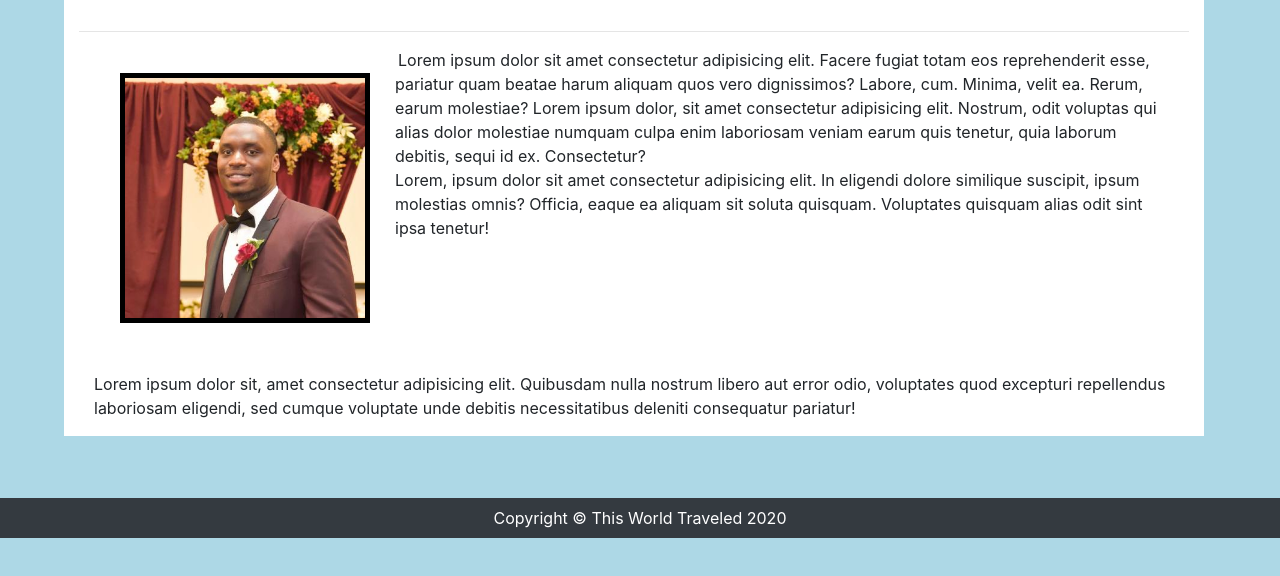
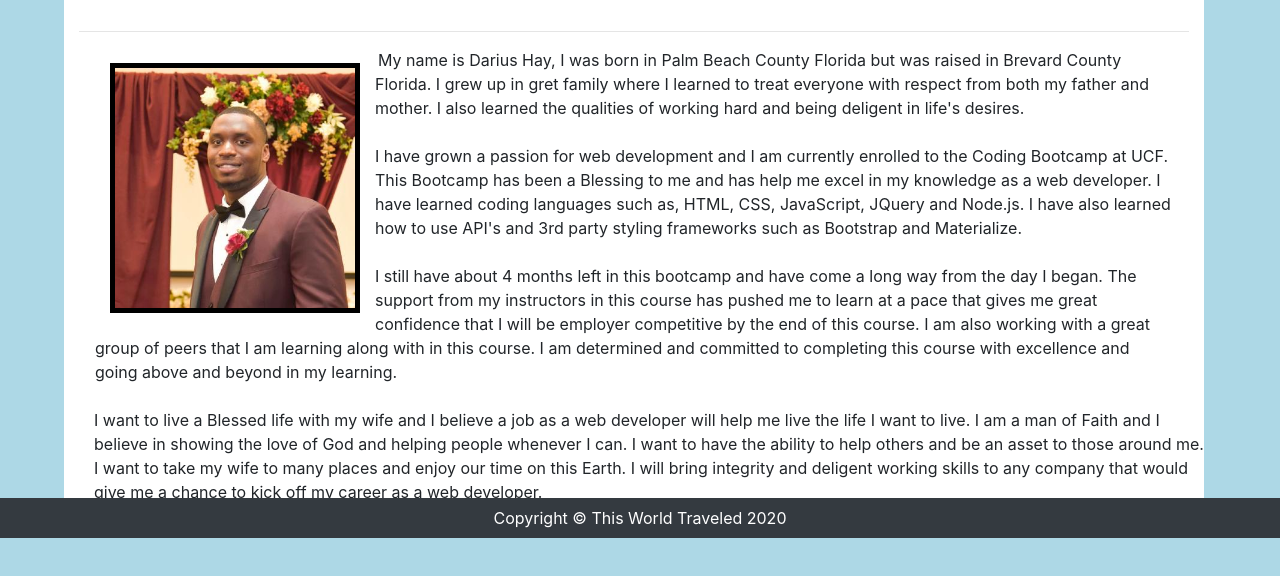
Before and after one commit to DariusHay/responsive_portfolio, a plain HTML site: page index.html in a window 1280 px wide. Shown: the part 262-838 px from the top of the page. Drawn offline with nearby package versions, Linux system fonts and the light colour scheme.

Commit message:
updated bio

```diff
--- a/css/responsive-style.css
+++ b/css/responsive-style.css
@@ -29,7 +29,7 @@ img {
     border: 2px solid black;
 }
 #main-pic {
-    margin: 25px;
+    margin: 15px;
     /* align-items: center;  */
     height: 250px;
     width: 250px;
--- a/index.html
+++ b/index.html
@@ -44,7 +44,8 @@
         <main class="container">
             <div class="row" id="top">
                 <h1 id="aboutMeHead" class="text-info pt-2">About me</h1>
-                <a href="./assets/coding-resume .pdf" id="resumelink" target="_blank"><button id="resumeBtn" type="button" class="btn btn-primary">Resume</button></a>
+                <a href="./assets/coding-resume .pdf" id="resumelink" target="_blank"><button id="resumeBtn"
+                        type="button" class="btn btn-primary">Resume</button></a>
             </div>
             <hr class="dashed">
             <section class="row">
@@ -52,24 +53,31 @@
                     <div class="clearfix px-3">
                         <img id="main-pic" src="assets/DHay.jpg" class="float-left responsive"
                             alt="Picture from my wedding">
-                        <p class="d-inline">Lorem ipsum dolor sit amet consectetur adipisicing elit. Facere fugiat totam
-                            eos reprehenderit esse, pariatur quam beatae harum aliquam quos vero dignissimos? Labore,
-                            cum. Minima, velit ea. Rerum, earum molestiae?
-                            Lorem ipsum dolor, sit amet consectetur adipisicing elit. Nostrum, odit voluptas qui alias
-                            dolor molestiae numquam culpa enim laboriosam veniam earum quis tenetur, quia laborum
-                            debitis, sequi id ex. Consectetur?
-                            <br /> Lorem, ipsum dolor sit amet consectetur adipisicing elit. In eligendi dolore
-                            similique suscipit, ipsum molestias omnis? Officia, eaque ea aliquam sit soluta quisquam.
-                            Voluptates quisquam alias odit sint ipsa tenetur!
+                        <p class="d-inline">My name is Darius Hay, I was born in Palm Beach County Florida but was
+                            raised in Brevard County Florida. I grew up in gret family where I learned to treat everyone
+                            with respect from both my father and mother. I also learned the qualities of working hard
+                            and being deligent in life's desires. <br><br> I have grown a passion for web development
+                            and I am currently enrolled to the Coding Bootcamp at UCF. This Bootcamp has been a Blessing
+                            to me and has help me excel in my knowledge as a web developer. I have learned coding
+                            languages such as, HTML, CSS, JavaScript, JQuery and Node.js. I have also learned how to use
+                            API's and 3rd party styling frameworks such as Bootstrap and Materialize. <br> <br>
+                            I still have about 4 months left in this bootcamp and have come a long way from the day I
+                            began. The support from my instructors in this course has pushed me to learn at a pace that
+                            gives me great confidence that I will be employer competitive by the end of this course. I
+                            am also working with a great group of peers that I am learning along with in this course. I
+                            am determined and committed to completing this course with excellence and going above and
+                            beyond in my learning.
                         </p>
                     </div>
                 </div>
             </section>
             <div class="row">
                 <br>
-                <p id="about">Lorem ipsum dolor sit, amet consectetur adipisicing elit. Quibusdam nulla nostrum libero
-                    aut error odio, voluptates quod excepturi repellendus laboriosam eligendi, sed cumque voluptate unde
-                    debitis necessitatibus deleniti consequatur pariatur!</p>
+                <p id="about">I want to live a Blessed life with my wife and I believe a job as a web developer will
+                    help me live the life I want to live. I am a man of Faith and I believe in showing the love of God
+                    and helping people whenever I can. I want to have the ability to help others and be an asset to
+                    those around me. I want to take my wife to many places and enjoy our time on this Earth. I will
+                    bring integrity and deligent working skills to any company that would give me a chance to kick off my career as a web developer.</p>
             </div>
             <footer>
                 <div class="footer fixed-bottom bg-dark text-white text-center p-2"> Copyright © This World Traveled
```
